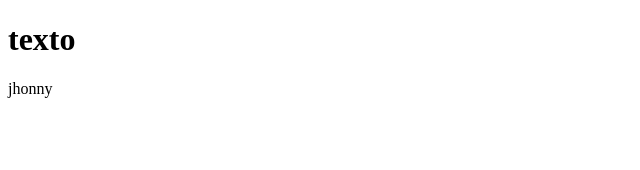
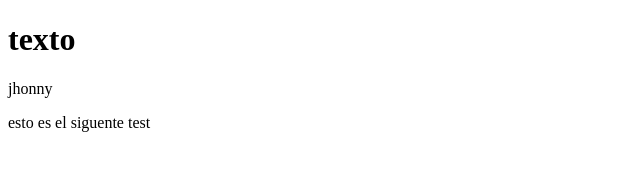
Before and after one commit to YoVaLoMaster/second, a plain HTML site: page index.html in a window 1280 px wide. Shown: the whole page, without its empty margins (0-640 px from the left). Drawn offline with Linux system fonts and the light colour scheme.

Commit message:
modificacion index en raul

```diff
--- a/index.html
+++ b/index.html
@@ -8,5 +8,8 @@
 <body>
 	<h1>texto</h1>
 	<p>jhonny</p>
+	<div>
+		<p>esto es el siguente test</p>
+	</div>
 </body>
 </html>
```
